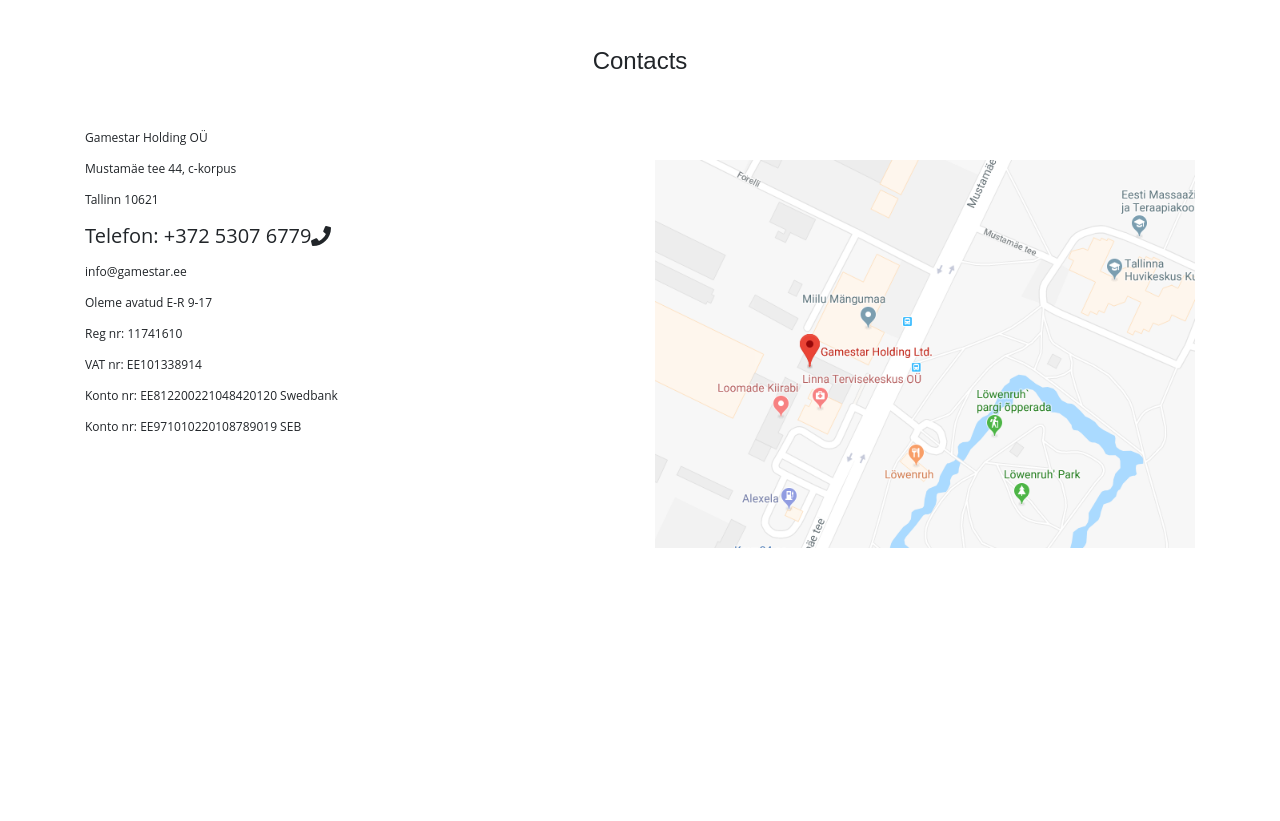
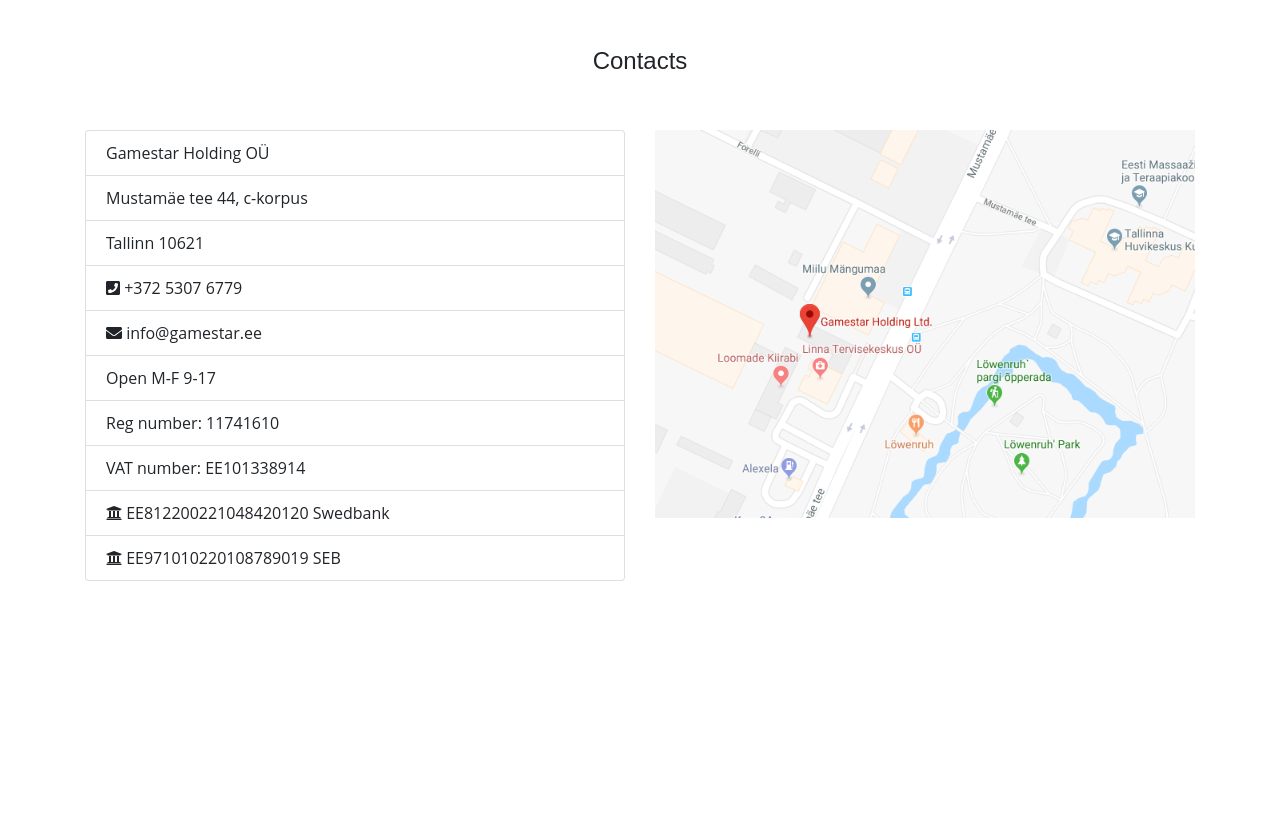
Before and after one commit to b33c00l/front-end, a PHP site: page /contacts.php in a window 1280 px wide. Shown: the top 821 px of the page. Run offline with PHP 8.4, Linux system fonts and the light colour scheme; some libraries are stand-ins or nearby versions.

Commit message:
contacts

```diff
--- a/contacts.php
+++ b/contacts.php
@@ -15,43 +15,23 @@
 				<h4>Contacts</h4>
 			</div>
 			<div class="row">
-
+				<div class="col-md-6 contacts">
+					<ul class="list-group">
+						<li class="list-group-item">Gamestar Holding OÜ<span></span></li>
+						<li class="list-group-item">Mustamäe tee 44, c-korpus <span></span></li>
+						<li class="list-group-item">Tallinn 10621 <span></span></li>
+						<li class="list-group-item"><span><i class="fas fa-phone-square"></i></span> +372 5307 6779</li>
+						<li class="list-group-item"><span><i class="fas fa-envelope"></i></span> info@gamestar.ee</li>
+						<li class="list-group-item">Open M-F 9-17 <span></span></li>
+						<li class="list-group-item">Reg number: 11741610 <span></span></li>
+						<li class="list-group-item">VAT number: EE101338914 <span></span></li>
+						<li class="list-group-item"><span><i class="fas fa-university"></i></span> EE812200221048420120 Swedbank</li>
+						<li class="list-group-item"><span><i class="fas fa-university"></i></span> EE971010220108789019 SEB</li>
+					</ul>
+				</div>
 				<div class="col-md-6">
-					<div>
-						<p>Gamestar Holding OÜ</p>
-					</div>
-					<div>
-						<p>Mustamäe tee 44, c-korpus</p>
-					</div>
-					<div>
-						<p>Tallinn 10621</p>
-					</div>
-					<div>
-						<p style="font-size: 20px;">Telefon: +372 5307 6779<i class="fas fa-phone"></i></p>
-					</div>
-					<div>
-						<p>info@gamestar.ee</p>
-					</div>
-					<div>
-						<p>Oleme avatud E-R 9-17</p>
-					</div>
-					<div>
-						<p>Reg nr: 11741610</p>
-					</div>
-					<div>
-						<p>VAT nr: EE101338914</p>
-					</div>
-					<div>
-						<p>Konto nr: EE812200221048420120 Swedbank</p>
-					</div>
-					<div>
-						<p>Konto nr: EE971010220108789019 SEB</p>
-					</div>
+					<img class="map" src="images/map.png">
 				</div>
-
-			<div class="col-md-6">
-				<img class="map" src="images/map.png">
-			</div>
 			</div>
 
 		</div>
--- a/css/style.css
+++ b/css/style.css
@@ -1,3 +1,5 @@
+
+
 html,body {
 	height: 100%;
 	font-family: 'PT Sans', sans-serif;
@@ -448,5 +450,8 @@
 
 img.map {
 	width: 100%;
-	margin-top: 30px;
 }
+
+div.contacts {
+	font-size: 16px;
+}
```
